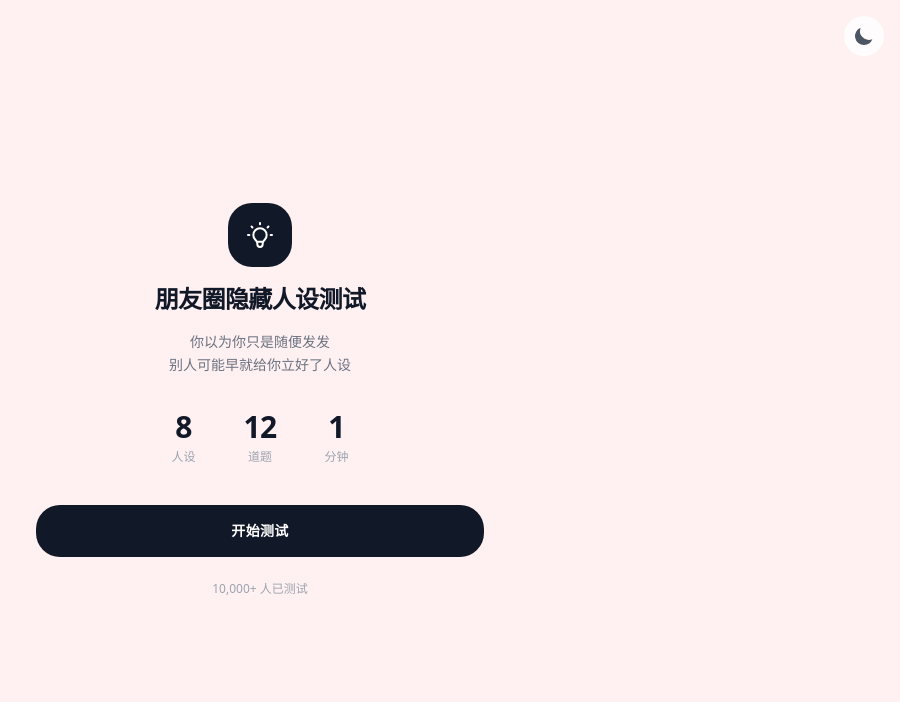
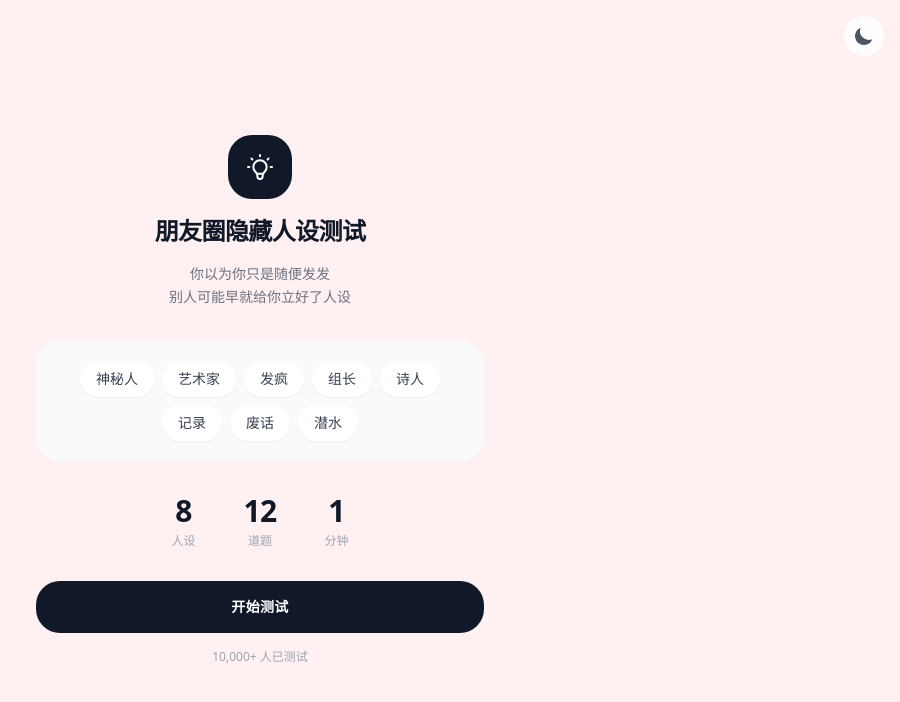
Before and after one commit to mybookstores/quiz-site, a Next.js app: page /quiz-site/ in a window 1280 px wide. Shown: the top 702 px of the page, without its empty margins (380-1280 px from the left). Built offline with nearby package versions, Linux system fonts and the light colour scheme.

Commit message:
fix: restore tags section

```diff
--- a/src/app/page.tsx
+++ b/src/app/page.tsx
@@ -226,8 +226,30 @@ export default function Home() {
             </p>
           </div>
 
+          {/* 人设预览 */}
+          <div className={clsx(
+            "rounded-2xl p-5 mb-8",
+            isDarkMode ? "bg-gray-800/40" : "bg-gray-50"
+          )}>
+            <div className="flex flex-wrap justify-center gap-2">
+              {["神秘人", "艺术家", "发疯", "组长", "诗人", "记录", "废话", "潜水"].map((label, i) => (
+                <span
+                  key={i}
+                  className={clsx(
+                    "px-4 py-2 rounded-full text-sm font-medium",
+                    isDarkMode
+                      ? "bg-gray-700 text-gray-200"
+                      : "bg-white text-gray-700 shadow-sm"
+                  )}
+                >
+                  {label}
+                </span>
+              ))}
+            </div>
+          </div>
+
           {/* 数据 */}
-          <div className="flex justify-center gap-12 mb-10">
+          <div className="flex justify-center gap-12 mb-8">
             {[
               { num: "8", label: "人设" },
               { num: "12", label: "道题" },
@@ -265,7 +287,7 @@ export default function Home() {
 
           {/* 底部 */}
           <p className={clsx(
-            "mt-6 text-xs",
+            "mt-4 text-xs",
             isDarkMode ? "text-gray-600" : "text-gray-400"
           )}>
             10,000+ 人已测试
```
